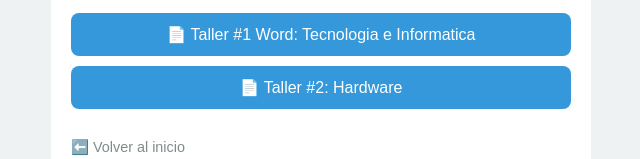
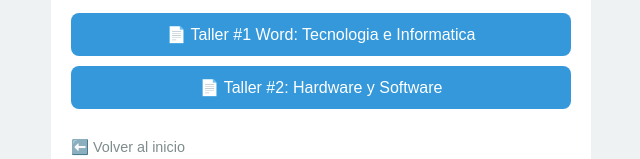
Before and after one commit to Tecnoaguaclara/grado7, a plain HTML site: page talleres/index.html in a window 1280 px wide. Shown: the part 159-318 px from the top of the page, without its empty margins (319-959 px from the left). Drawn offline with Linux system fonts and the light colour scheme.

Commit message:
Update index.html

```diff
--- a/talleres/index.html
+++ b/talleres/index.html
@@ -17,7 +17,7 @@
         <p>Toca el taller para descargarlo:</p>
 
         <a href="https://github.com/Tecnoaguaclara/grado7/raw/main/talleres/Taller1Word.docx" class="enlace-archivo">📄 Taller #1 Word: Tecnologia e Informatica</a>
-        <a href="AQUÍ_PEGA_EL_LINK_RAW_DEL_TALLER_2" class="enlace-archivo">📄 Taller #2: Hardware</a>
+        <a href="blob:https://github.com/bf273edb-44db-442b-98a7-754cb7035765" class="enlace-archivo">📄 Taller #2: Hardware y Software</a>
 
         <a href="https://tecnoaguaclara.github.io/grado7/" class="volver">⬅️ Volver al inicio</a>
     </div>
```
